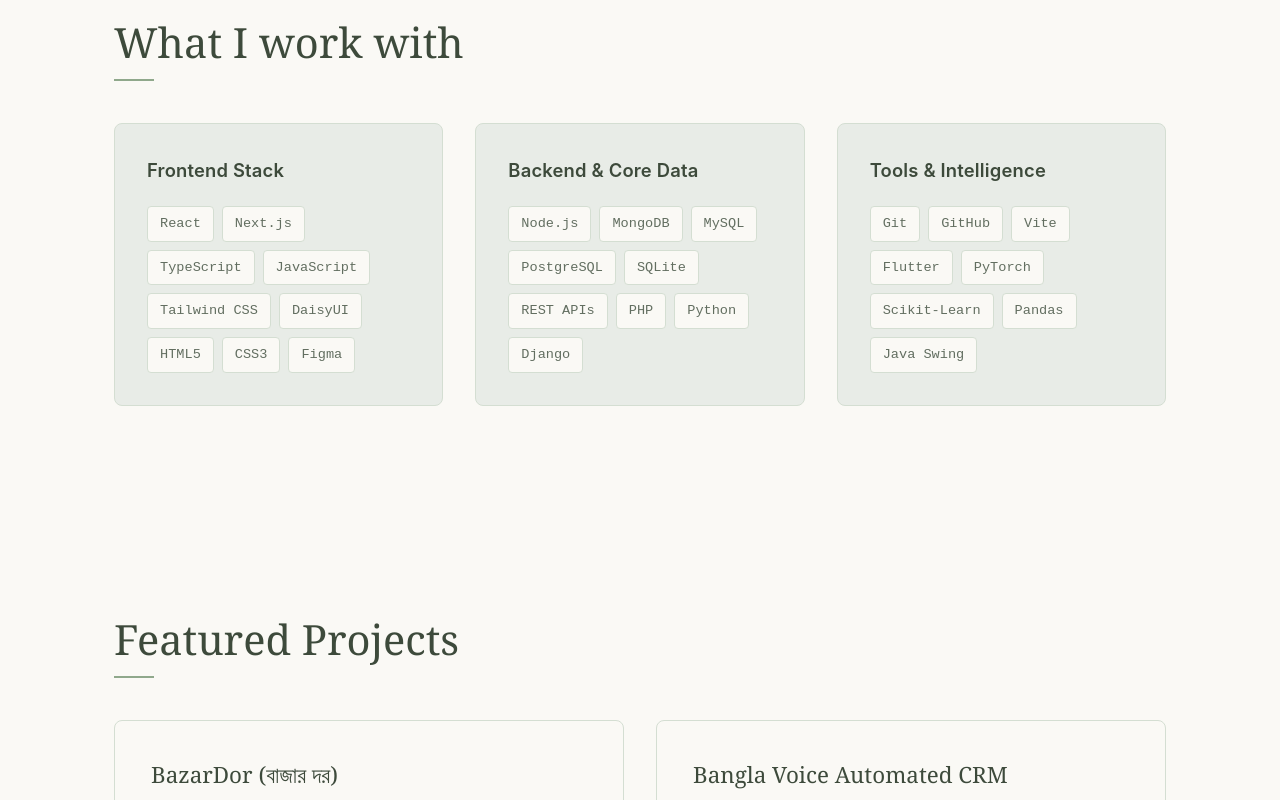
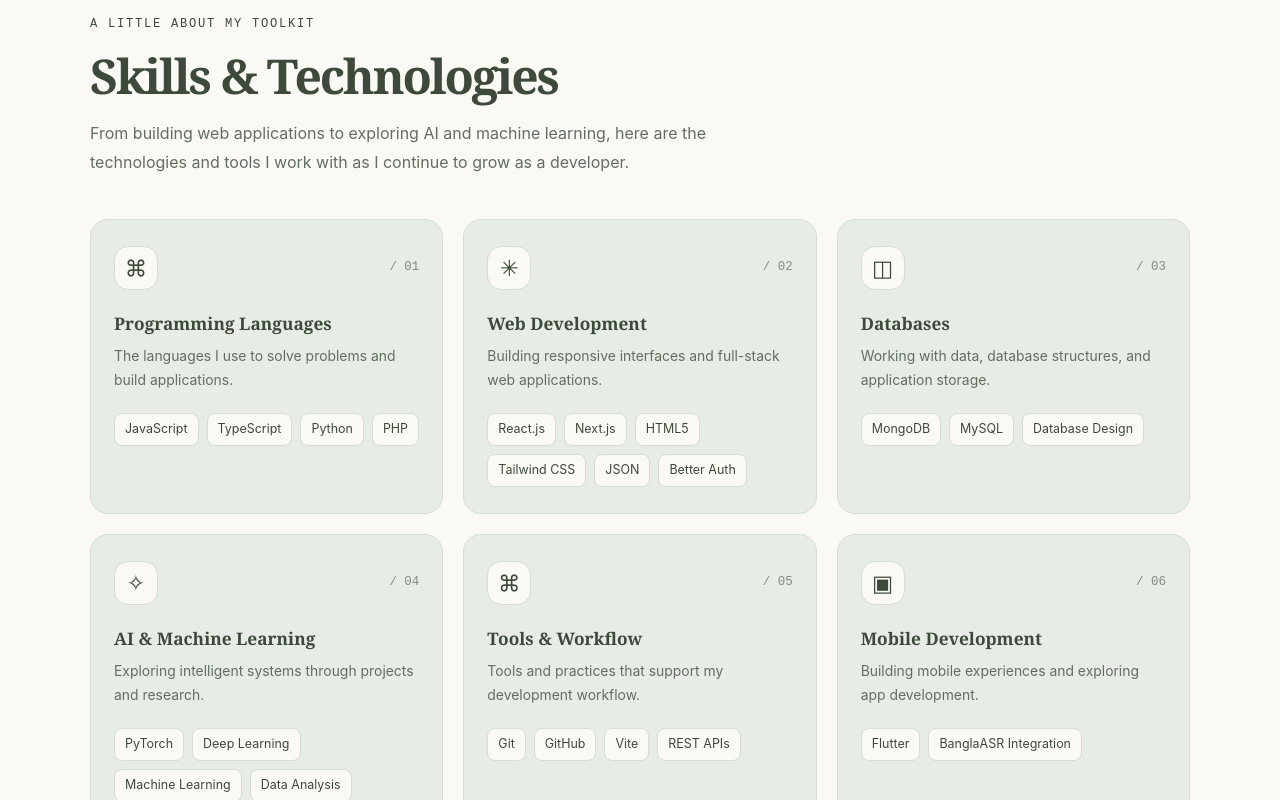
Before and after one commit to tniha10/my-portfolio, a React (Vite) app: page / in a window 1280 px wide. Shown: the part 1960-2760 px from the top of the page. Built offline with nearby package versions, Linux system fonts and the light colour scheme.

Commit message:
Added a few more skills and changed the layout

```diff
--- a/src/components/Skills.css
+++ /dev/null
@@ -1,38 +0,0 @@
-.skills-grid {
-  display: grid;
-  grid-template-columns: repeat(auto-fit, minmax(280px, 1fr));
-  gap: 32px;
-}
-
-.skills-card {
-  padding: 32px;
-  background: var(--sage-light);
-  border: 1px solid var(--sage-border);
-  border-radius: 8px;
-}
-
-.skills-card h3 {
-  margin-bottom: 20px;
-  font-family: var(--sans);
-  font-weight: 600;
-  font-size: 1.15rem;
-  color: var(--sage-deep);
-  letter-spacing: 0.01em;
-}
-
-.tags-list {
-  display: flex;
-  flex-wrap: wrap;
-  gap: 8px;
-  list-style: none;
-}
-
-.tag-item {
-  background: var(--bg-cream);
-  color: var(--text-muted);
-  border: 1px solid var(--sage-border);
-  padding: 6px 12px;
-  border-radius: 4px;
-  font-size: 0.85rem;
-  font-family: var(--mono);
-}
--- a/src/components/Skills.jsx
+++ b/src/components/Skills.jsx
@@ -1,26 +1,286 @@
-import './Skills.css'
-
-const groups = [
-  { title: 'Frontend Stack', items: ['React', 'Next.js', 'TypeScript', 'JavaScript', 'Tailwind CSS', 'DaisyUI', 'HTML5', 'CSS3', 'Figma'] },
-  { title: 'Backend & Core Data', items: ['Node.js', 'MongoDB', 'MySQL', 'PostgreSQL', 'SQLite', 'REST APIs', 'PHP', 'Python', 'Django'] },
-  { title: 'Tools & Intelligence', items: ['Git', 'GitHub', 'Vite', 'Flutter', 'PyTorch', 'Scikit-Learn', 'Pandas', 'Java Swing'] },
+const skillGroups = [
+  {
+    number: '01',
+    title: 'Programming Languages',
+    description: 'The languages I use to solve problems and build applications.',
+    icon: '⌘',
+    skills: ['JavaScript', 'TypeScript', 'Python', 'PHP'],
+  },
+  {
+    number: '02',
+    title: 'Web Development',
+    description: 'Building responsive interfaces and full-stack web applications.',
+    icon: '✳',
+    skills: [
+      'React.js',
+      'Next.js',
+      'HTML5',
+      'Tailwind CSS',
+      'JSON',
+      'Better Auth',
+    ],
+  },
+  {
+    number: '03',
+    title: 'Databases',
+    description: 'Working with data, database structures, and application storage.',
+    icon: '◫',
+    skills: ['MongoDB', 'MySQL', 'Database Design'],
+  },
+  {
+    number: '04',
+    title: 'AI & Machine Learning',
+    description: 'Exploring intelligent systems through projects and research.',
+    icon: '✧',
+    skills: [
+      'PyTorch',
+      'Deep Learning',
+      'Machine Learning',
+      'Data Analysis',
+      'Research Methodologies',
+      'HybridSN',
+    ],
+  },
+  {
+    number: '05',
+    title: 'Tools & Workflow',
+    description: 'Tools and practices that support my development workflow.',
+    icon: '⌘',
+    skills: ['Git', 'GitHub', 'Vite', 'REST APIs'],
+  },
+  {
+    number: '06',
+    title: 'Mobile Development',
+    description: 'Building mobile experiences and exploring app development.',
+    icon: '▣',
+    skills: ['Flutter', 'BanglaASR Integration'],
+  },
 ]
 
 function Skills() {
   return (
-    <section id="skills" className="skills">
-      <div className="wrap">
-        <h2 className="section-title">What I work with</h2>
+    <section id="skills" className="skills-section">
+      <style>{`
+        .skills-section {
+          --skills-bg: var(--bg-cream, #faf9f5);
+          --skills-card: var(--sage-light, #f0f3eb);
+          --skills-border: var(--sage-border, #dce4d6);
+          --skills-deep: var(--sage-deep, #455b46);
+          --skills-text: var(--text-muted, #657064);
+          padding: 100px 24px;
+          background: var(--skills-bg);
+        }
+
+        .skills-container {
+          max-width: 1100px;
+          margin: 0 auto;
+        }
+
+        .skills-heading {
+          max-width: 650px;
+          margin-bottom: 42px;
+        }
+
+        .skills-eyebrow {
+          display: inline-block;
+          margin-bottom: 14px;
+          color: var(--skills-deep);
+          font-family: var(--mono, monospace);
+          font-size: 0.76rem;
+          letter-spacing: 0.14em;
+          text-transform: uppercase;
+        }
+
+        .skills-title {
+          margin: 0 0 16px;
+          color: var(--skills-deep);
+          font-size: clamp(2rem, 4vw, 3rem);
+          font-weight: 600;
+          letter-spacing: -0.045em;
+          line-height: 1.15;
+        }
+
+        .skills-intro {
+          margin: 0;
+          color: var(--skills-text);
+          font-size: 1rem;
+          line-height: 1.8;
+        }
+
+        .skills-grid {
+          display: grid;
+          grid-template-columns: repeat(3, minmax(0, 1fr));
+          gap: 20px;
+        }
+
+        .skills-card {
+          min-width: 0;
+          padding: 26px 23px;
+          background: var(--skills-card);
+          border: 1px solid var(--skills-border);
+          border-radius: 18px;
+          transition:
+            transform 0.25s ease,
+            box-shadow 0.25s ease,
+            border-color 0.25s ease;
+        }
+
+        .skills-card:hover {
+          transform: translateY(-5px);
+          border-color: var(--skills-deep);
+          box-shadow: 0 12px 30px rgba(55, 75, 52, 0.08);
+        }
+
+        .skills-card-top {
+          display: flex;
+          align-items: center;
+          justify-content: space-between;
+          gap: 12px;
+          margin-bottom: 22px;
+        }
+
+        .skills-icon {
+          display: grid;
+          width: 44px;
+          height: 44px;
+          place-items: center;
+          color: var(--skills-deep);
+          background: var(--skills-bg);
+          border: 1px solid var(--skills-border);
+          border-radius: 14px;
+          font-size: 1.4rem;
+        }
+
+        .skills-number {
+          color: var(--skills-text);
+          font-family: var(--mono, monospace);
+          font-size: 0.78rem;
+          opacity: 0.75;
+        }
+
+        .skills-card h3 {
+          margin: 0 0 9px;
+          color: var(--skills-deep);
+          font-size: 1.08rem;
+          font-weight: 600;
+          line-height: 1.4;
+        }
+
+        .skills-description {
+          min-height: 48px;
+          margin: 0 0 20px;
+          color: var(--skills-text);
+          font-size: 0.87rem;
+          line-height: 1.7;
+        }
+
+        .skills-tags {
+          display: flex;
+          flex-wrap: wrap;
+          gap: 8px;
+          margin: 0;
+          padding: 0;
+          list-style: none;
+        }
+
+        .skills-tag {
+          padding: 7px 10px;
+          color: var(--skills-deep);
+          background: var(--skills-bg);
+          border: 1px solid var(--skills-border);
+          border-radius: 8px;
+          font-size: 0.78rem;
+          line-height: 1.35;
+          overflow-wrap: anywhere;
+          transition:
+            background 0.2s ease,
+            color 0.2s ease;
+        }
+
+        .skills-tag:hover {
+          color: white;
+          background: var(--skills-deep);
+        }
+
+        @media (max-width: 900px) {
+          .skills-grid {
+            grid-template-columns: repeat(2, minmax(0, 1fr));
+          }
+        }
+
+        @media (max-width: 560px) {
+          .skills-section {
+            padding: 72px 18px;
+          }
+
+          .skills-grid {
+            grid-template-columns: 1fr;
+            gap: 16px;
+          }
+
+          .skills-card {
+            padding: 24px 20px;
+          }
+
+          .skills-description {
+            min-height: 0;
+          }
+        }
+
+        @media (prefers-reduced-motion: reduce) {
+          .skills-card,
+          .skills-tag {
+            transition: none;
+          }
+
+          .skills-card:hover {
+            transform: none;
+          }
+        }
+      `}</style>
+
+      <div className="skills-container">
+        <div className="skills-heading">
+          <span className="skills-eyebrow">
+            A little about my toolkit
+          </span>
+
+          <h2 className="skills-title">Skills & Technologies</h2>
+
+          <p className="skills-intro">
+            From building web applications to exploring AI and machine
+            learning, here are the technologies and tools I work with
+            as I continue to grow as a developer.
+          </p>
+        </div>
+
         <div className="skills-grid">
-          {groups.map((group) => (
-            <div key={group.title} className="skills-card">
+          {skillGroups.map((group) => (
+            <article className="skills-card" key={group.title}>
+              <div className="skills-card-top">
+                <span className="skills-icon" aria-hidden="true">
+                  {group.icon}
+                </span>
+
+                <span className="skills-number">
+                  / {group.number}
+                </span>
+              </div>
+
               <h3>{group.title}</h3>
-              <ul className="tags-list">
-                {group.items.map((item) => (
-                  <li key={item} className="tag-item">{item}</li>
+
+              <p className="skills-description">
+                {group.description}
+              </p>
+
+              <ul className="skills-tags" aria-label={group.title}>
+                {group.skills.map((skill) => (
+                  <li className="skills-tag" key={skill}>
+                    {skill}
+                  </li>
                 ))}
               </ul>
-            </div>
+            </article>
           ))}
         </div>
       </div>
```
